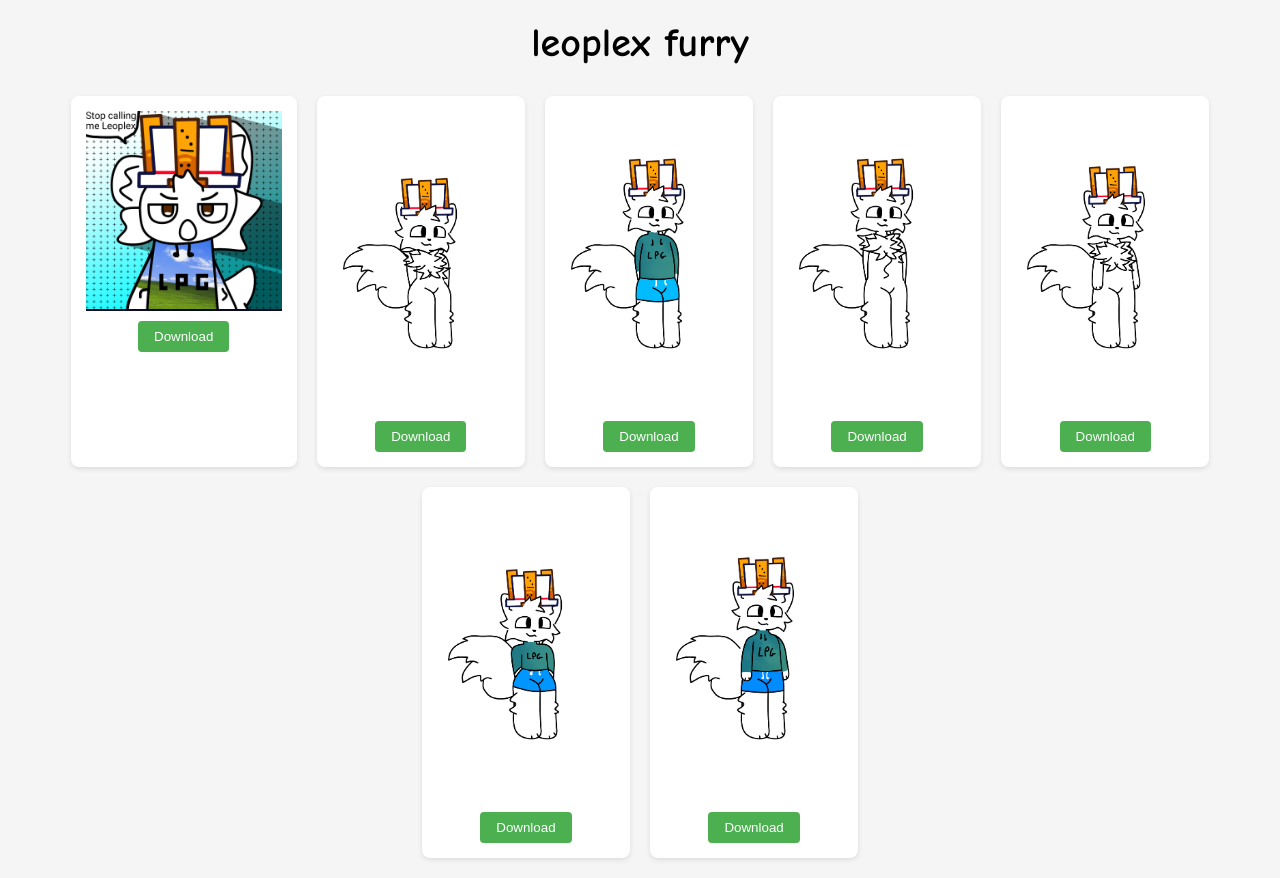
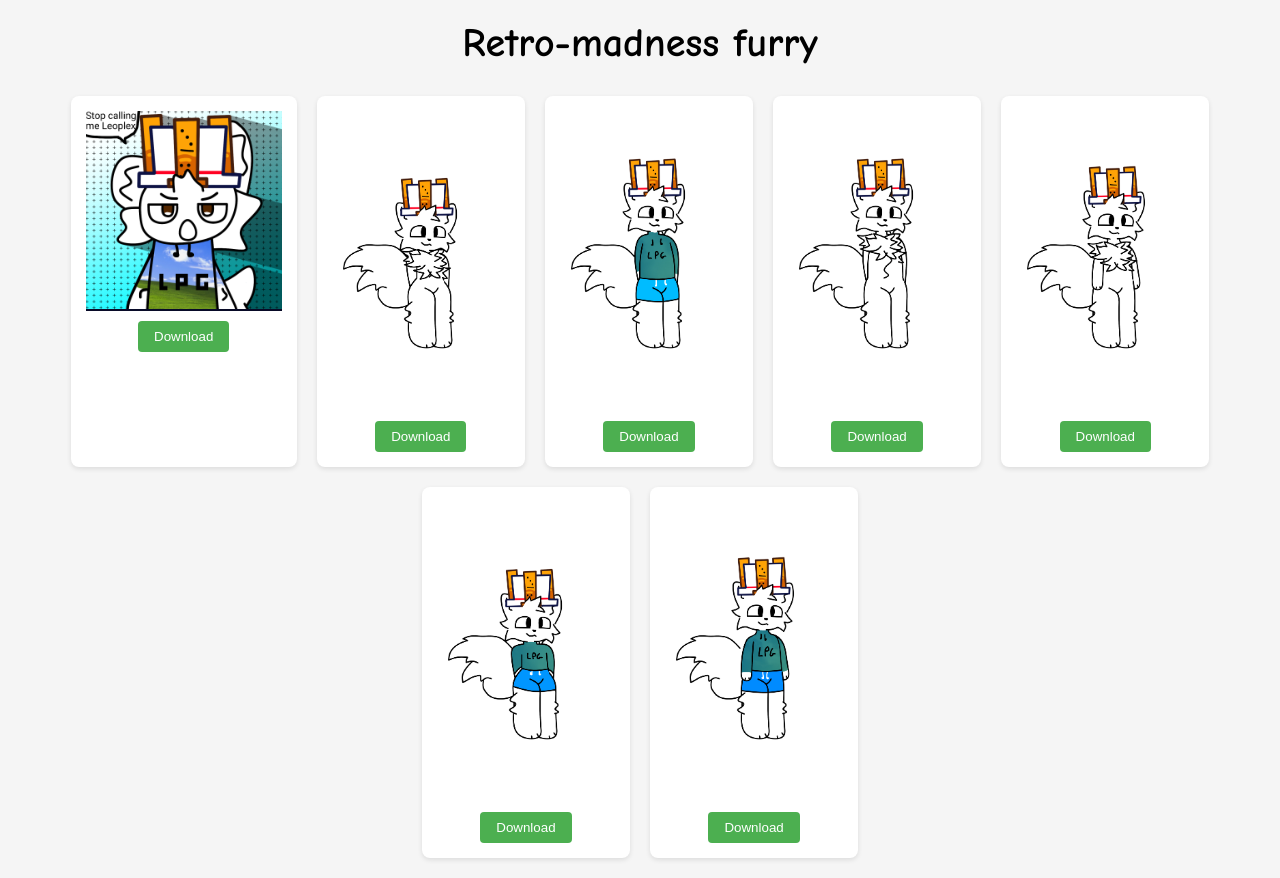
Before and after one commit to hujowe-serwery/furry-leoplex-is-fucking-cannon, a plain HTML site: page index.html in a window 1280 px wide. Drawn offline with Linux system fonts and the light colour scheme.

Commit message:
Update index.html

```diff
--- a/index.html
+++ b/index.html
@@ -2,12 +2,12 @@
 <head>
     <meta charset="UTF-8">
     <meta name="viewport" content="width=device-width, initial-scale=1.0">
-    <title>Leoplex Furry Gallery</title>
+    <title>Retro-madness Furry Gallery</title>
     <link rel="stylesheet" href="styles.css">
 </head>
 <body>
     <header>
-        <h1>leoplex furry</h1>
+        <h1>Retro-madness furry</h1>
     </header>
 
     <div class="gallery">
```
